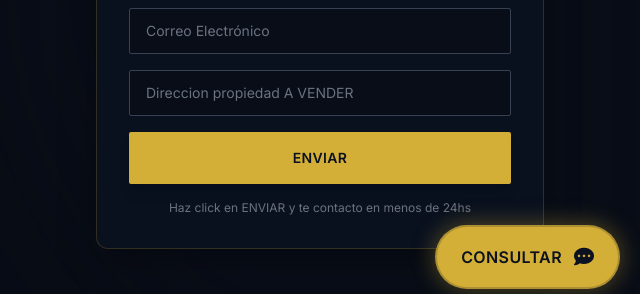
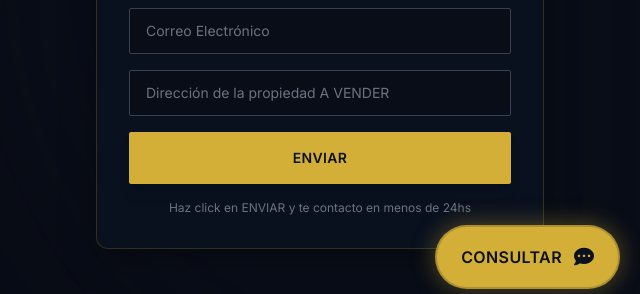
Before and after one commit to GabrielVictorica/landing-vendedores, a website: page index.html in a window 1280 px wide. Shown: the part 471-765 px from the top of the page, 636-1276 px from the left. Drawn offline with nearby package versions, Linux system fonts and the light colour scheme; some packages are replaced by stand-ins of ours; a script that the page names is missing; a web font is replaced by a local one.

Commit message:
fix: campo direccion opcional y placeholder corregido

```diff
--- a/index.html
+++ b/index.html
@@ -196,7 +196,7 @@
                             </div>
 
                             <div>
-                                <input type="text" id="direccion" placeholder="Direccion propiedad A VENDER" required
+                                <input type="text" id="direccion" placeholder="Dirección de la propiedad A VENDER"
                                     class="w-full bg-brand-dark/60 border border-gray-700 focus:border-brand-gold text-white px-4 py-3 rounded-sm outline-none transition placeholder-gray-500 text-sm">
                             </div>
 
```
